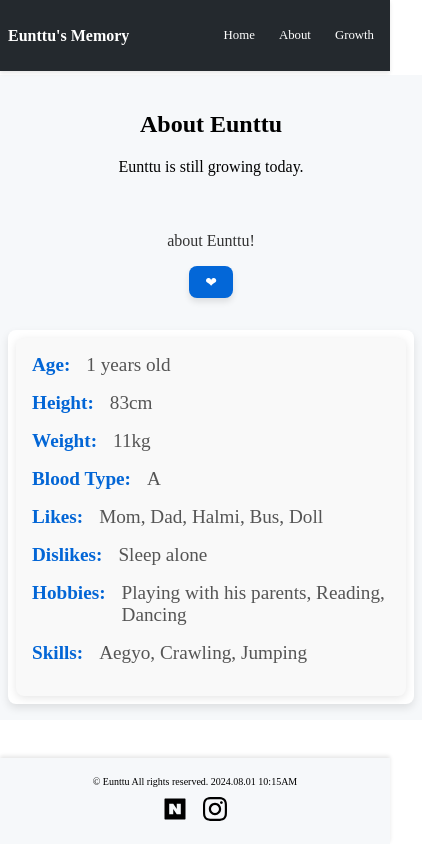
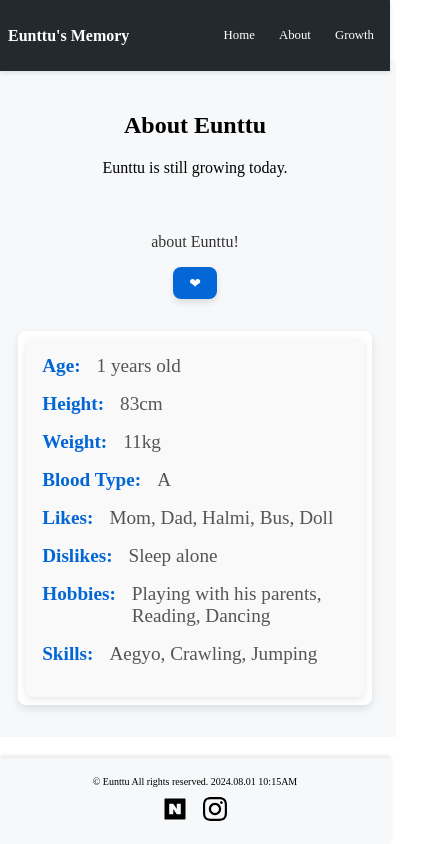
Before and after one commit to hachuu/eunttu-memory, an Angular app: page /about in a window 390 px wide. Shown: the whole page, 422 px wide, since content can reach past the window. Built offline with nearby package versions, Linux system fonts and the light colour scheme; a web font is replaced by a local one.

Commit message:
[Update] scss 수정

```diff
--- a/src/app/pages/about/about.component.scss
+++ b/src/app/pages/about/about.component.scss
@@ -74,11 +74,6 @@
 }
 
 @media (max-width: 600px) {
-  .about {
-    padding: 1rem;
-    max-width: 100%;
-    min-width: 100%;
-  }
 
   .aboutRoute {
     padding: 0.5rem;
```
